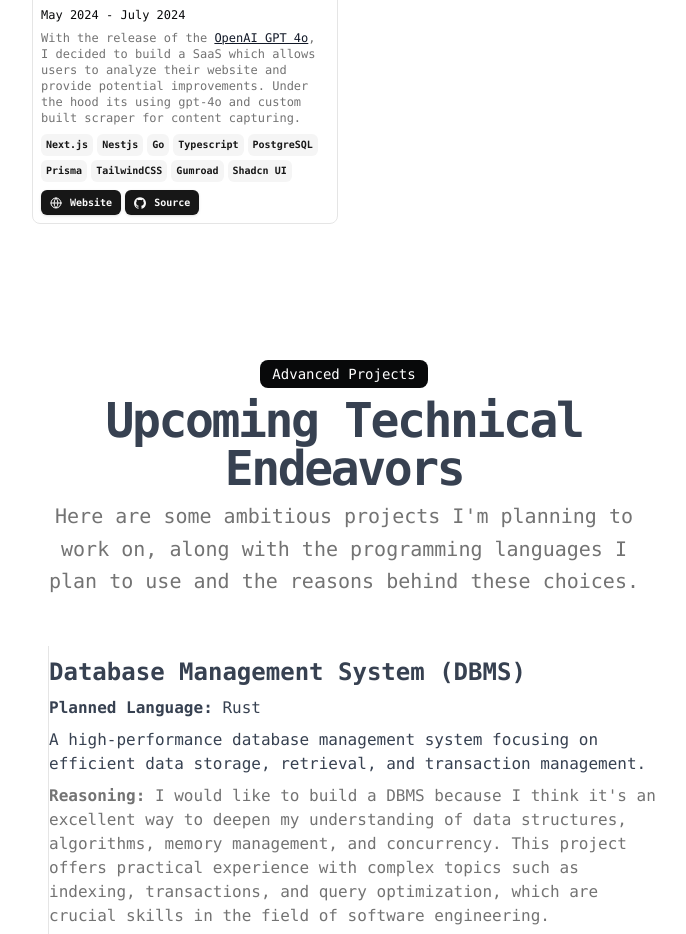
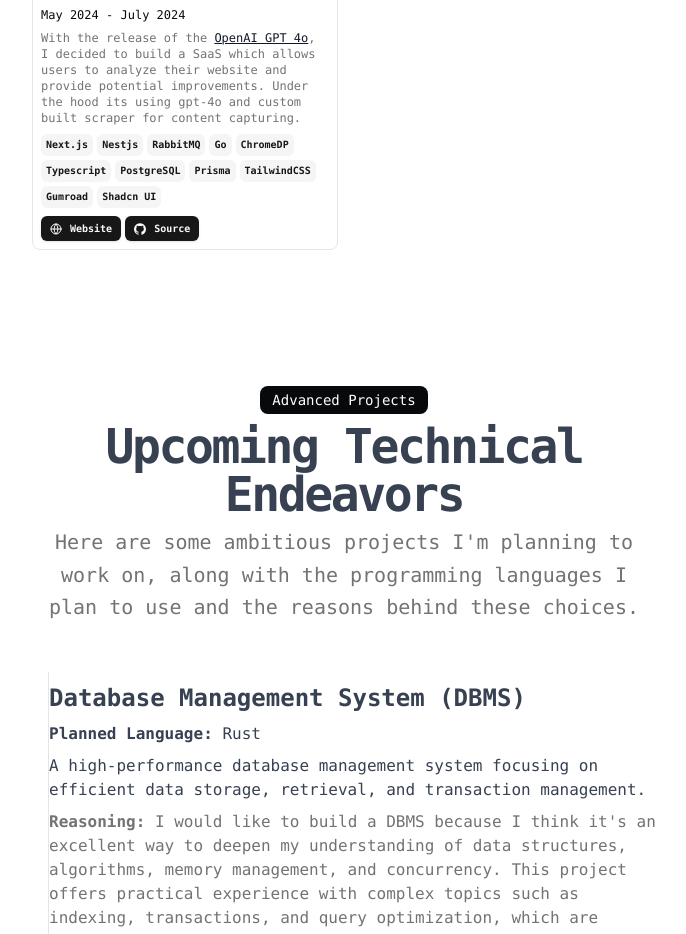
Before and after one commit to b0kic4/bok1c4-portfolio, a Next.js app: page / in a window 1280 px wide. Shown: the part 1940-2874 px from the top of the page, without its empty margins (296-982 px from the left). Built offline with nearby package versions, Linux system fonts and the light colour scheme.

Commit message:
Insightify techstack

```diff
--- a/src/data/resume.tsx
+++ b/src/data/resume.tsx
@@ -190,7 +190,9 @@ export const DATA = {
       technologies: [
         "Next.js",
         "Nestjs",
+        "RabbitMQ",
         "Go",
+        "ChromeDP",
         "Typescript",
         "PostgreSQL",
         "Prisma",
```
